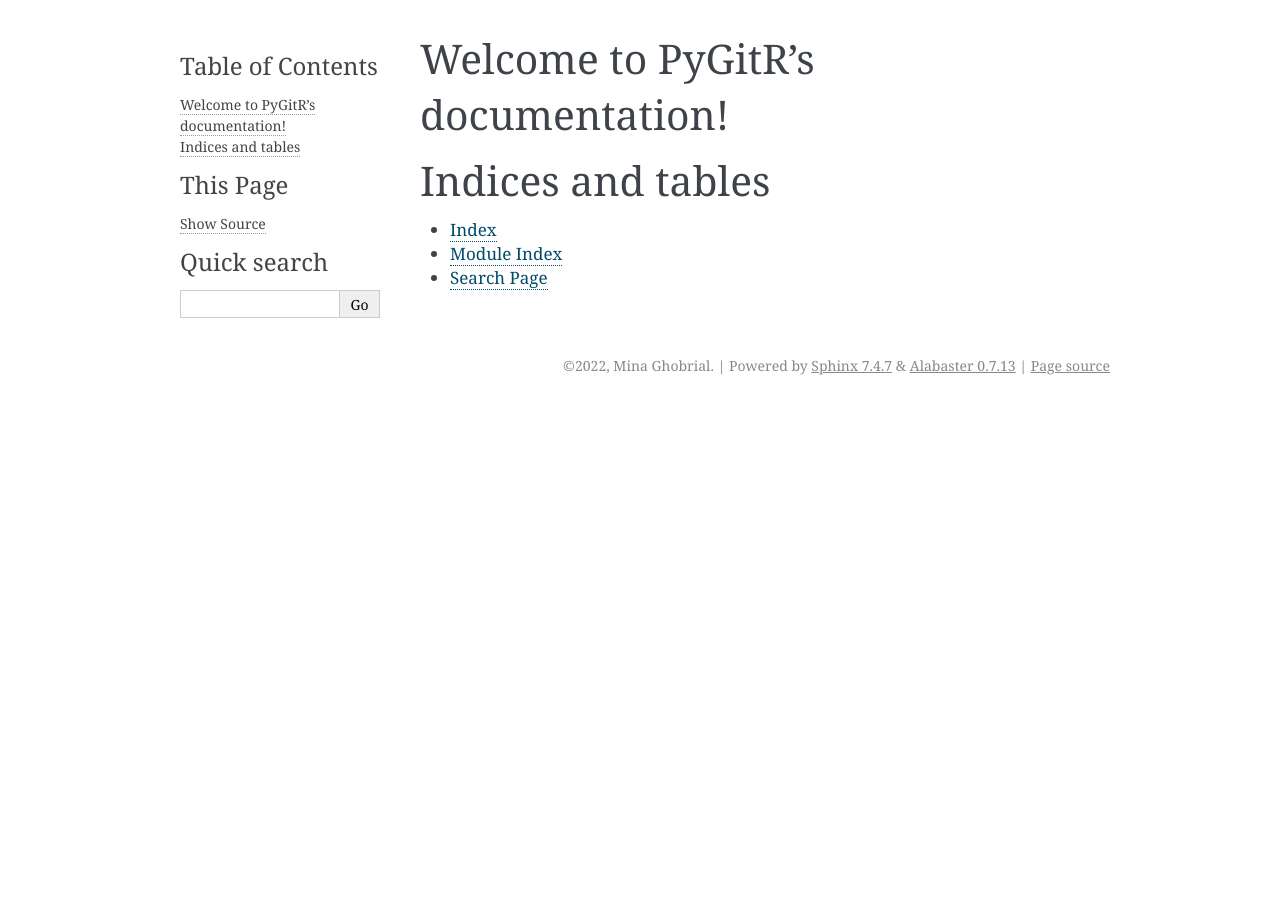
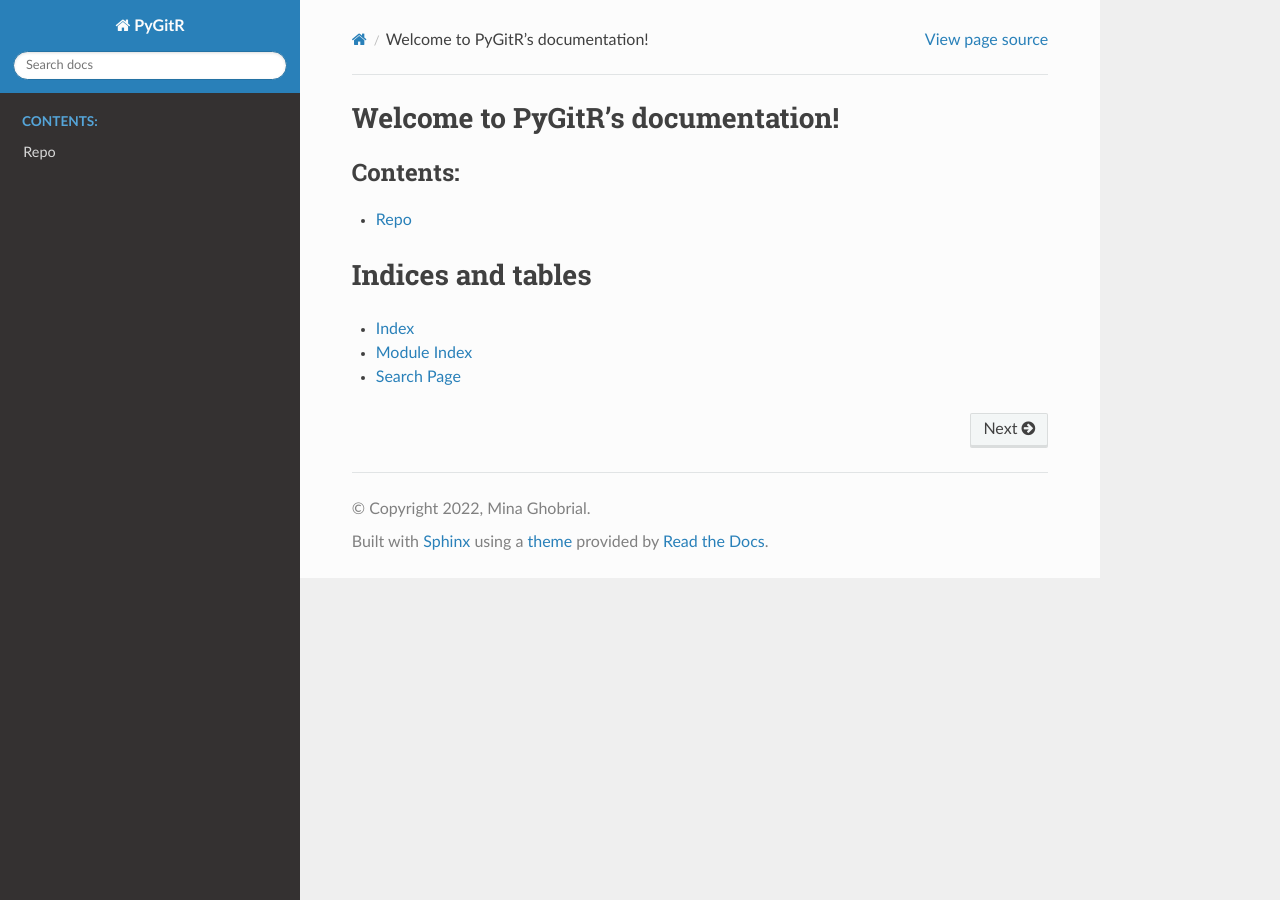
Before and after one commit to minamaged113/pygitr, a Sphinx documentation site: the page built from docs/index.rst, in a window 1280 px wide. Built offline with Sphinx 7.4.7 and the Read the Docs theme 2.0.0, drawn with Linux system fonts in a browser that asks for light colours.

```diff
--- /dev/null
+++ b/docs/autodoc.rst
@@ -0,0 +1,10 @@
+.. _autodoc:
+
+.. contents::
+
+Repo
+=============
+
+.. automodule:: pygitr.Repo
+  :members:
+  :undoc-members:
--- a/docs/conf.py
+++ b/docs/conf.py
@@ -10,9 +10,9 @@
 # add these directories to sys.path here. If the directory is relative to the
 # documentation root, use os.path.abspath to make it absolute, like shown here.
 #
-# import os
-# import sys
-# sys.path.insert(0, os.path.abspath('.'))
+import os
+import sys
+sys.path.insert(0, os.path.abspath('../src'))
 
 
 # -- Project information -----------------------------------------------------
@@ -31,6 +31,10 @@ release = '0.0.0'
 # extensions coming with Sphinx (named 'sphinx.ext.*') or your custom
 # ones.
 extensions = [
+    'sphinx_rtd_theme',
+    # 'sphinx.ext.todo',
+    # 'sphinx.ext.viewcode',
+    'sphinx.ext.autodoc'
 ]
 
 # Add any paths that contain templates here, relative to this directory.
@@ -47,7 +51,7 @@ exclude_patterns = ['_build', 'Thumbs.db', '.DS_Store']
 # The theme to use for HTML and HTML Help pages.  See the documentation for
 # a list of builtin themes.
 #
-html_theme = 'alabaster'
+html_theme = 'sphinx_rtd_theme'
 
 # Add any paths that contain custom static files (such as style sheets) here,
 # relative to this directory. They are copied after the builtin static files,
--- a/docs/index.rst
+++ b/docs/index.rst
@@ -10,7 +10,7 @@ Welcome to PyGitR's documentation!
    :maxdepth: 2
    :caption: Contents:
 
-
+   autodoc
 
 Indices and tables
 ==================
```
